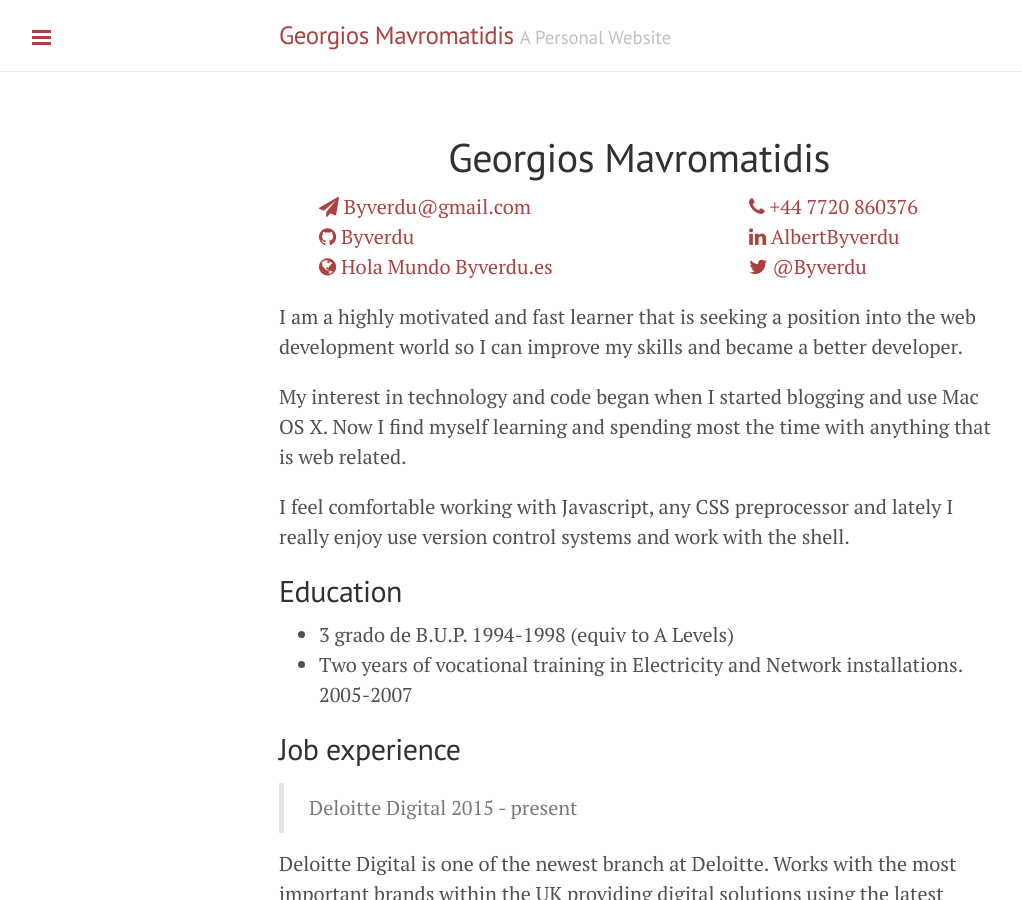
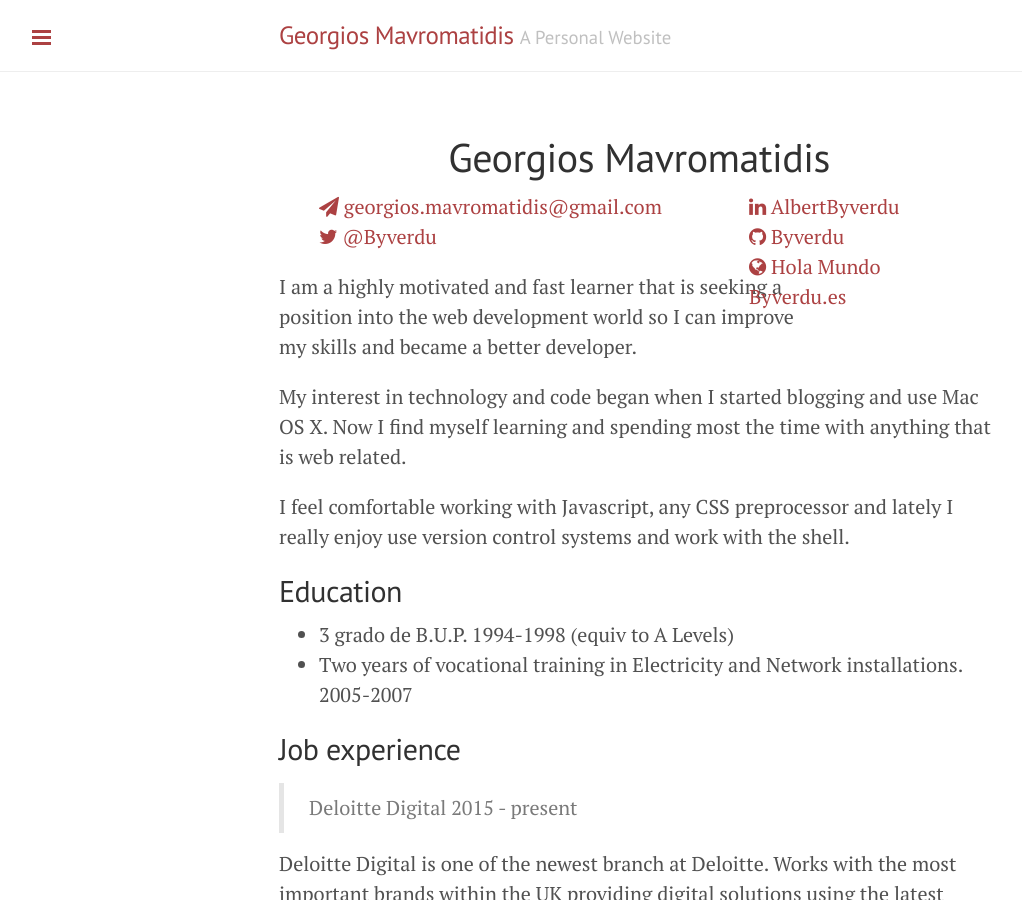
Before and after one commit to gmavrom33/gmavrom.github.io, a Jekyll site: the page built from cv/index.md, in a window 1280 px wide and 900 px high. Shown: the whole window, without its empty margins (1-1023 px from the left). Built offline with Jekyll 4.4.1, drawn with Linux system fonts in a browser that asks for light colours; nearby versions of some CDN libraries.

Commit message:
Update index.md

```diff
--- a/cv/index.md
+++ b/cv/index.md
@@ -12,9 +12,8 @@
 
 <div class="contact">
   <ul>
-		<li><a><i class="fa fa-phone"></i>  +44 7720 860376</a></li>
-		<li><a href="mailto:byverdu@gmail.com?subject=Say%20Hello%20to%20Albert"><i class="fa fa-send"></i>  Byverdu@gmail.com</a></li>
 		<li><a href="https://www.linkedin.com/in/albertbyverdu"><i class="fa fa-linkedin"></i> AlbertByverdu</a></li>
+		<li><a href="mailto:georgios.mavromatidis@gmail.com?subject=Say%20Hello%20to%20Albert"><i class="fa fa-send"></i>  georgios.mavromatidis@gmail.com</a></li>
 		<li><a href="https://github.com/byverdu"><i class="fa fa-github"></i>  Byverdu</a></li>
 		<li><a href="https://twitter.com/byverdu"><i class="fa fa-twitter"></i>  @Byverdu</a></li>
 		<li><a href="http://byverdu.es"><i class="fa fa-globe"></i>  Hola Mundo Byverdu.es</a></li>
```
